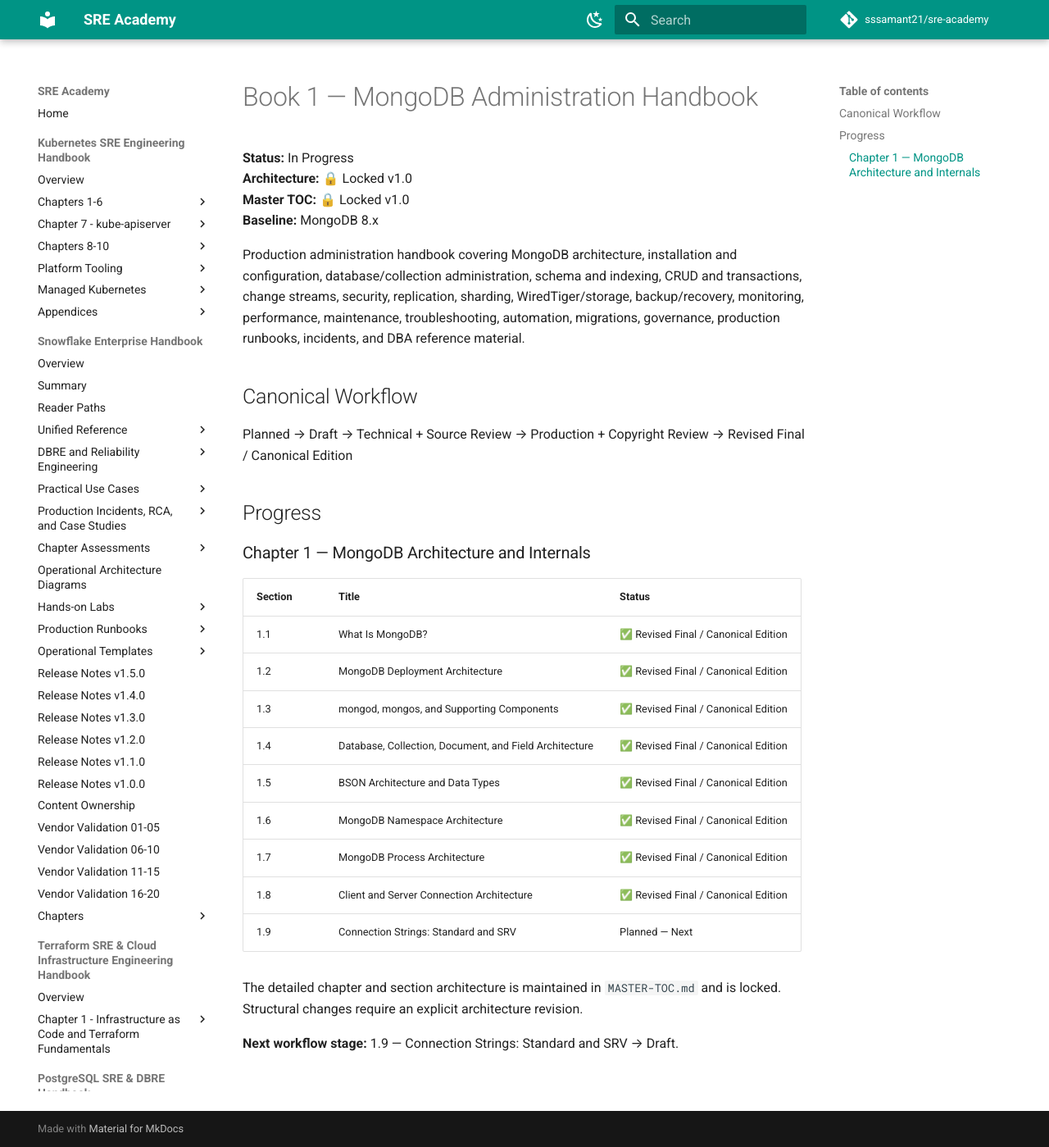
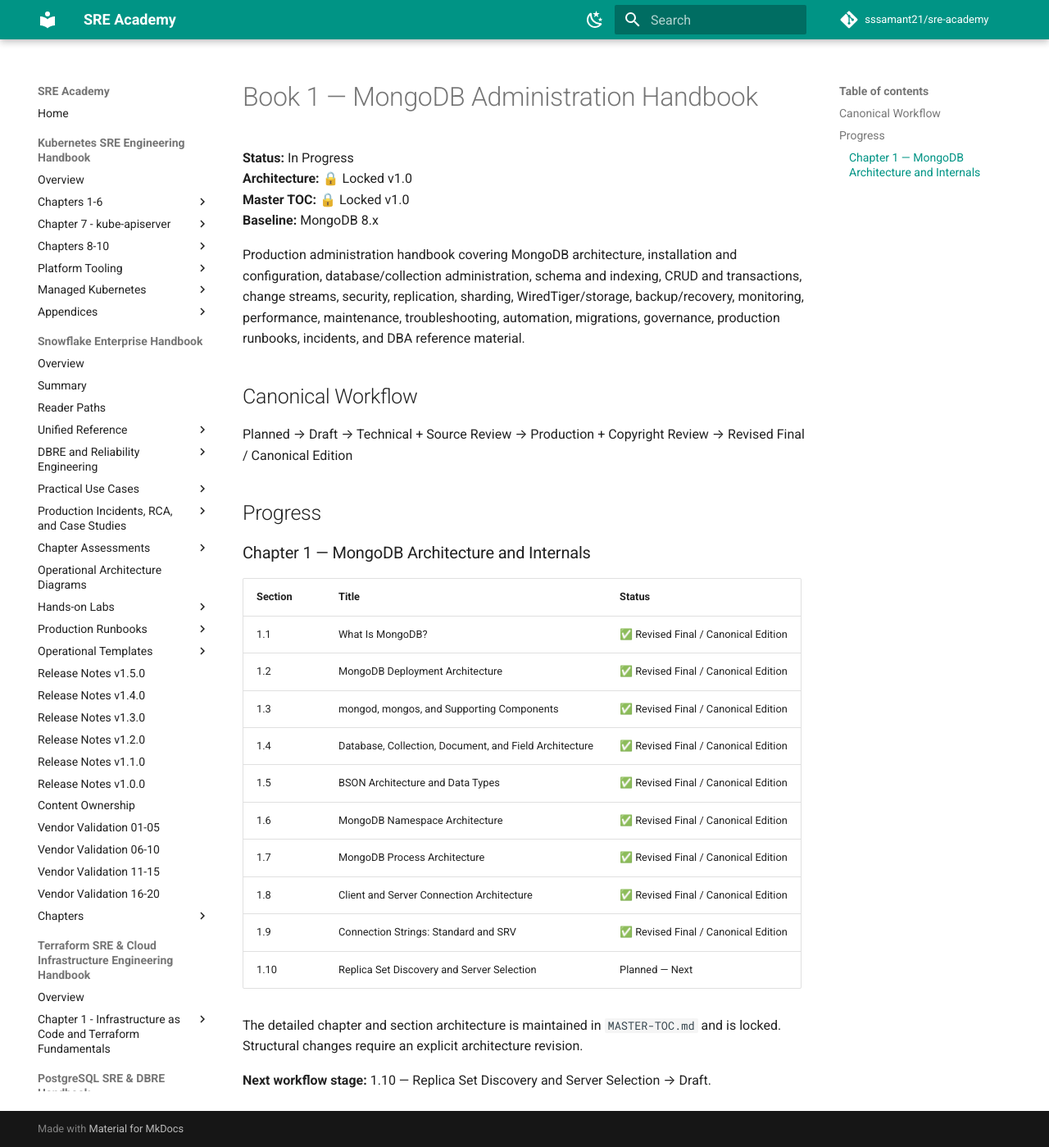
Before and after one commit to sssamant21/sre-academy, an MkDocs documentation site: the page built from docs/books/mongodb/mongodb-administration-handbook/README.md, in a window 1280 px wide and 1399 px high. Shown: the whole window at 82% size. Built offline with MkDocs 1.6.1 and Material for MkDocs 9.7.7, drawn with Linux system fonts in a browser that asks for light colours; comment, search, counter and statistics services are not loaded.

Commit message:
docs(mongodb): advance Book 1 after canonical section 1.9

```diff
--- a/docs/books/mongodb/mongodb-administration-handbook/README.md
+++ b/docs/books/mongodb/mongodb-administration-handbook/README.md
@@ -25,8 +25,9 @@
 | 1.6 | MongoDB Namespace Architecture | ✅ Revised Final / Canonical Edition |
 | 1.7 | MongoDB Process Architecture | ✅ Revised Final / Canonical Edition |
 | 1.8 | Client and Server Connection Architecture | ✅ Revised Final / Canonical Edition |
-| 1.9 | Connection Strings: Standard and SRV | Planned — Next |
+| 1.9 | Connection Strings: Standard and SRV | ✅ Revised Final / Canonical Edition |
+| 1.10 | Replica Set Discovery and Server Selection | Planned — Next |
 
 The detailed chapter and section architecture is maintained in `MASTER-TOC.md` and is locked. Structural changes require an explicit architecture revision.
 
-**Next workflow stage:** 1.9 — Connection Strings: Standard and SRV → Draft.
+**Next workflow stage:** 1.10 — Replica Set Discovery and Server Selection → Draft.
```
